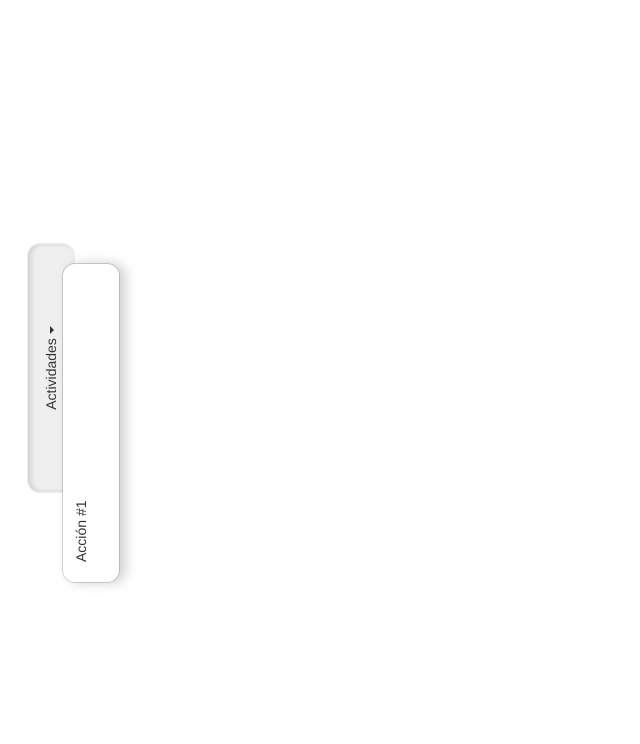
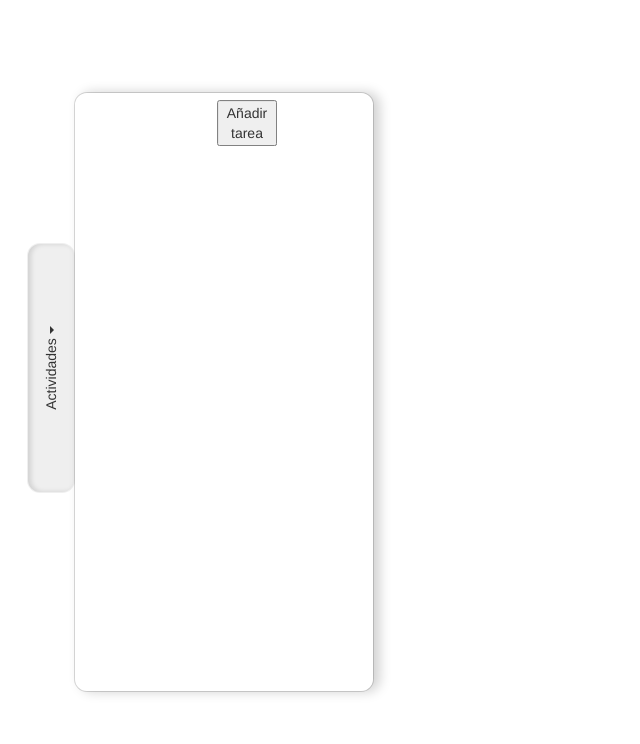
Before and after one commit to Bichotas/SkyTools_P-TECH, a Flask app: page / in a window 1280 px wide, after a click on "Actividades". Shown: the part 56-800 px from the top of the page, without its empty margins (0-640 px from the left). Run offline with Flask 2, Linux system fonts and the light colour scheme; some libraries are stand-ins or nearby versions.

Commit message:
Casi hecho el esqueleto de la pestaña de actividades

```diff
--- a/templates/layout.html
+++ b/templates/layout.html
@@ -94,11 +94,21 @@
       .sing{
         position: absolute;
         transform: rotate(-90deg);
-        width: 320px;
-        height: 58px;
+        width: 600px;
+        height: 300px;
         border-radius: 13px;
-        left: 2%;
+        left: -1%;
+        margin-top: -60%;
+
       }
+
+      .soso{
+        position: absolute;
+        transform: rotate(90deg);
+        top: 50%;
+        left: 90%;
+      }
+
 
     {% block styles %}
 
@@ -156,8 +166,11 @@
   <button type="button" class="btn brn-defaul dropdown-toggle rotates" data-toggle="dropdown">
     Actividades <span class="caret"></span>
   </button>
-  <ul class="dropdown-menu sing" role="cat">
-    <li class="soso"><a href="#">Acción #1</a></li>
+  <ul class="dropdown-menu sing" role="sing">
+
+
+
+    <li><button class="soso">Añadir tarea</button></li>
 
   </ul>
 </div>
```
